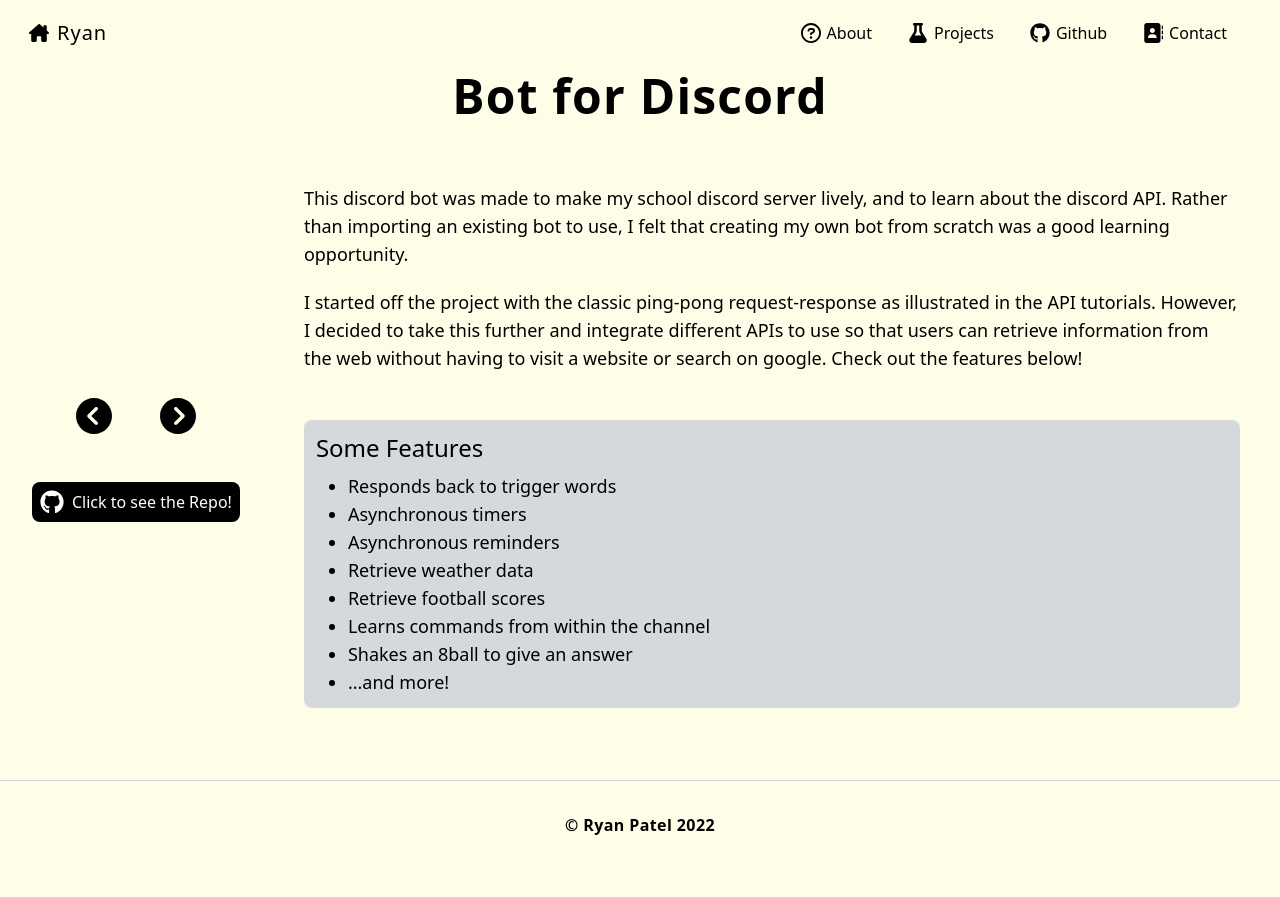
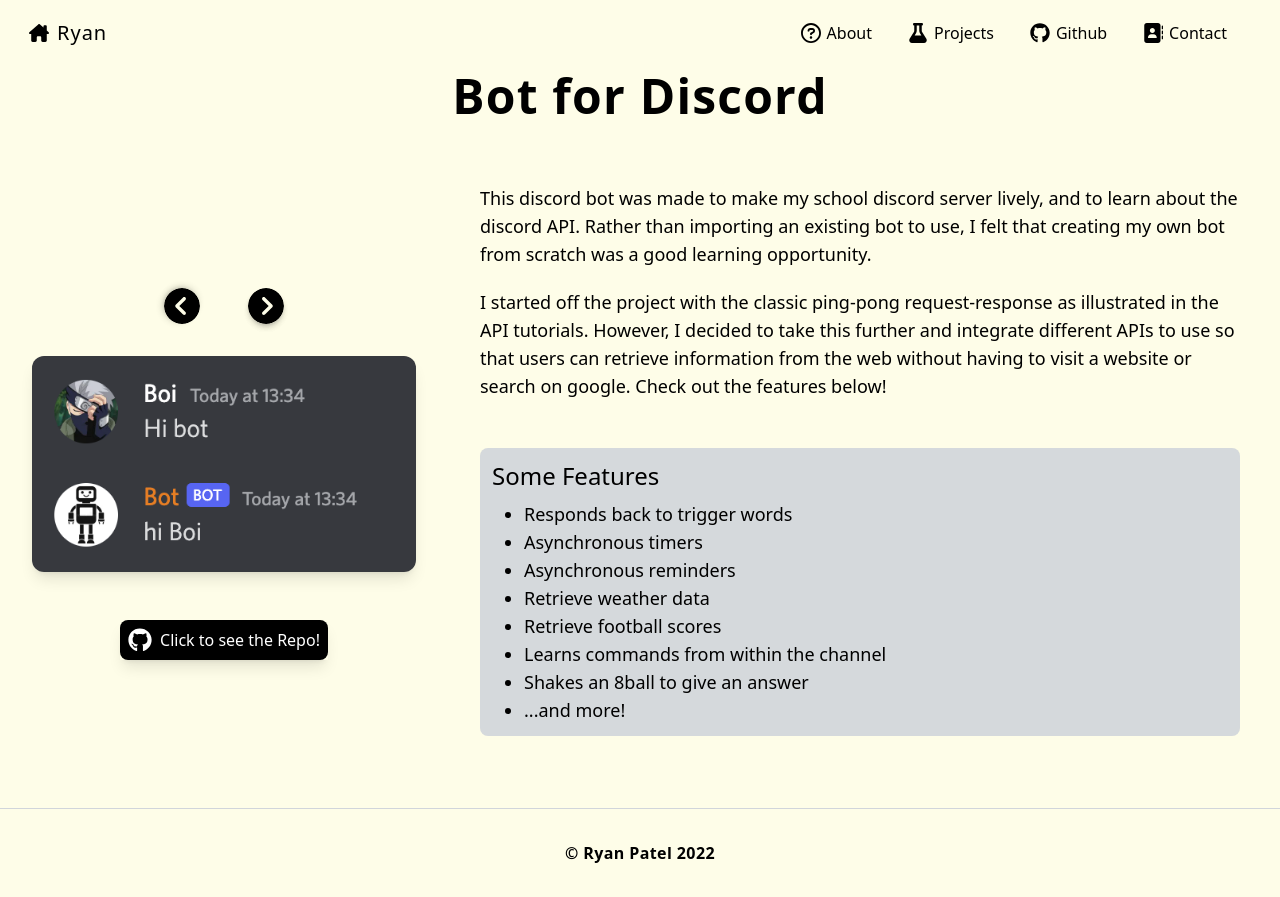
Before and after one commit to Ryan9771/Personal-Website-React, a React (Vite) app: page /projects/discord in a window 1280 px wide. Before the commit the page ends 869 px from the top, so only its background shows below. Built offline with nearby package versions, Linux system fonts and the light colour scheme.

Commit message:
Added template for adding images

```diff
--- a/src/components/projects/Project.tsx
+++ b/src/components/projects/Project.tsx
@@ -27,6 +27,8 @@
     "hover:scale-110",
     "hover:fill-lblue",
     "trans",
+    "rounded-full",
+    "shadow-md",
   ],
   rightArrow: [
     "w-8",
@@ -36,8 +38,10 @@
     "hover:scale-110",
     "hover:fill-lblue",
     "trans",
+    "rounded-full",
+    "shadow-md",
   ],
-  githubBtn: ["mt-10", "md:mt-12"],
+  githubBtn: ["mt-10", "md:mt-12", "shadow-lg"],
   githubBtnSubCtn: [
     "bg-black",
     "flex",
@@ -93,7 +97,7 @@
 
 export interface ProjectProps {
   title: string;
-  // images: string[];
+  images: string[];
   github: string;
   body: string[];
   feature: {
@@ -102,13 +106,7 @@
   };
 }
 
-function Project({
-  title,
-  // images,
-  github,
-  body,
-  feature: { heading, list },
-}: ProjectProps) {
+function Project({ title, images, github, body, feature }: ProjectProps) {
   const GithubIcon = (
     <svg
       className={getStyles(styles, "githubIcon")}
@@ -130,7 +128,11 @@
           </div>
 
           {/* Images */}
-          <div></div>
+          <div className="w-72 sm:w-96 mt-8">
+            {images.map((img) => (
+              <img className="w-full rounded-xl shadow-lg" src={img} />
+            ))}
+          </div>
 
           {/* Github */}
           <div className={getStyles(styles, "githubBtn")}>
@@ -150,9 +152,11 @@
             <div className={getStyles(styles, "mainPara")}>{para}</div>
           ))}
           <div className={getStyles(styles, "featureCtn")}>
-            <p className={getStyles(styles, "featureTitle")}>{heading}</p>
+            <p className={getStyles(styles, "featureTitle")}>
+              {feature.heading}
+            </p>
             <ul className={getStyles(styles, "featureList")}>
-              {list.map((item) => (
+              {feature.list.map((item) => (
                 <li>{item}</li>
               ))}
             </ul>
--- a/src/components/projects/works/Discord.tsx
+++ b/src/components/projects/works/Discord.tsx
@@ -1,8 +1,10 @@
 import { ProjectProps } from "../Project";
 import Project from "../Project";
+import discord1 from "../../../assets/images/discord_bot/discord_1.png";
 
 const Template: ProjectProps = {
   title: "Bot for Discord",
+  images: [discord1],
   github: "https://github.com/Ryan9771/General-Purpose-Discord-Bot",
   body: [
     `This discord bot was made to make my school discord server lively,
```
